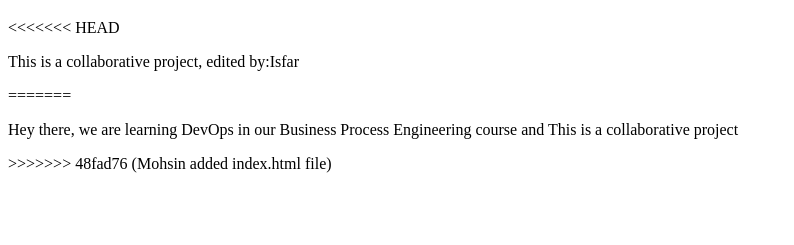
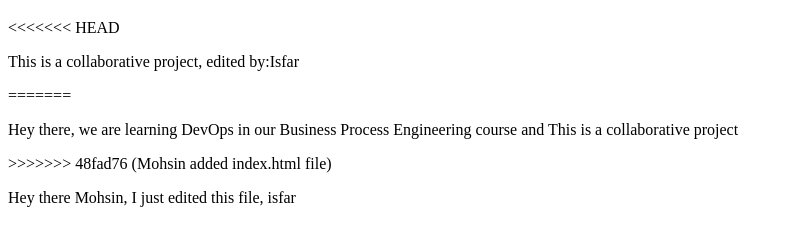
Before and after one commit to mohsinsabir/devops-collab-project, a plain HTML site: page index.html in a window 1280 px wide. Shown: the part 61-306 px from the top of the page, without its empty margins (0-794 px from the left). Drawn offline with Linux system fonts and the light colour scheme.

Commit message:
Inserted new line

```diff
--- a/index.html
+++ b/index.html
@@ -10,5 +10,7 @@
 =======
     <p>Hey there, we are learning DevOps in our Business Process Engineering course and This is a collaborative project</p>
 >>>>>>> 48fad76 (Mohsin added index.html file)
+
+<p>Hey there Mohsin, I just edited this file, isfar </p>
 </body>
 </html>
```
